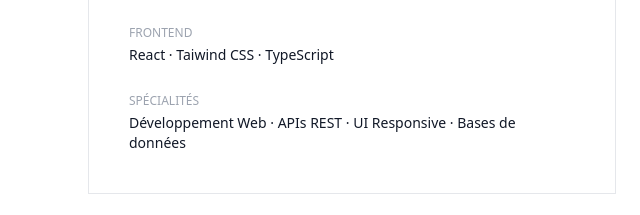
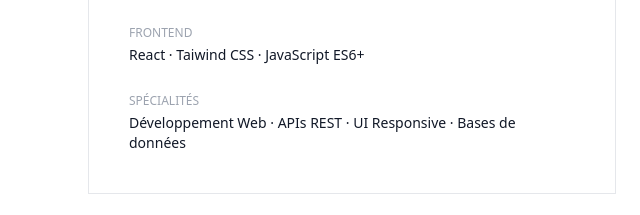
Before and after one commit to muhammad18-diop/profolio2, a plain HTML site: page index.html in a window 1280 px wide. Shown: the part 436-651 px from the top of the page, 640-1280 px from the left. Drawn offline with nearby package versions, Linux system fonts and the light colour scheme.

Commit message:
ajout du js a la place de type script

```diff
--- a/index.html
+++ b/index.html
@@ -241,7 +241,7 @@
               </p>
 
               <p class="text-sm font-medium">
-                React · Taiwind CSS · TypeScript
+                React · Taiwind CSS · JavaScript ES6+
               </p>
             </div>
 
```
